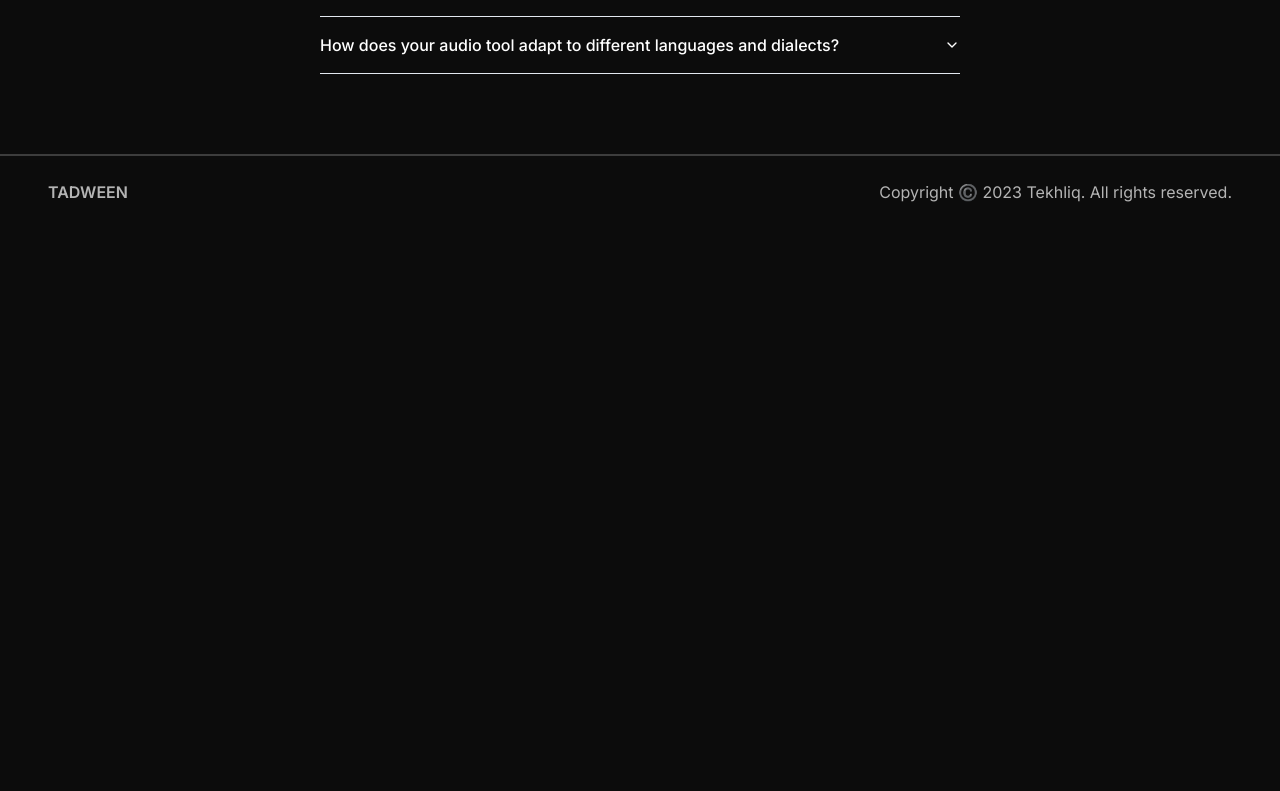
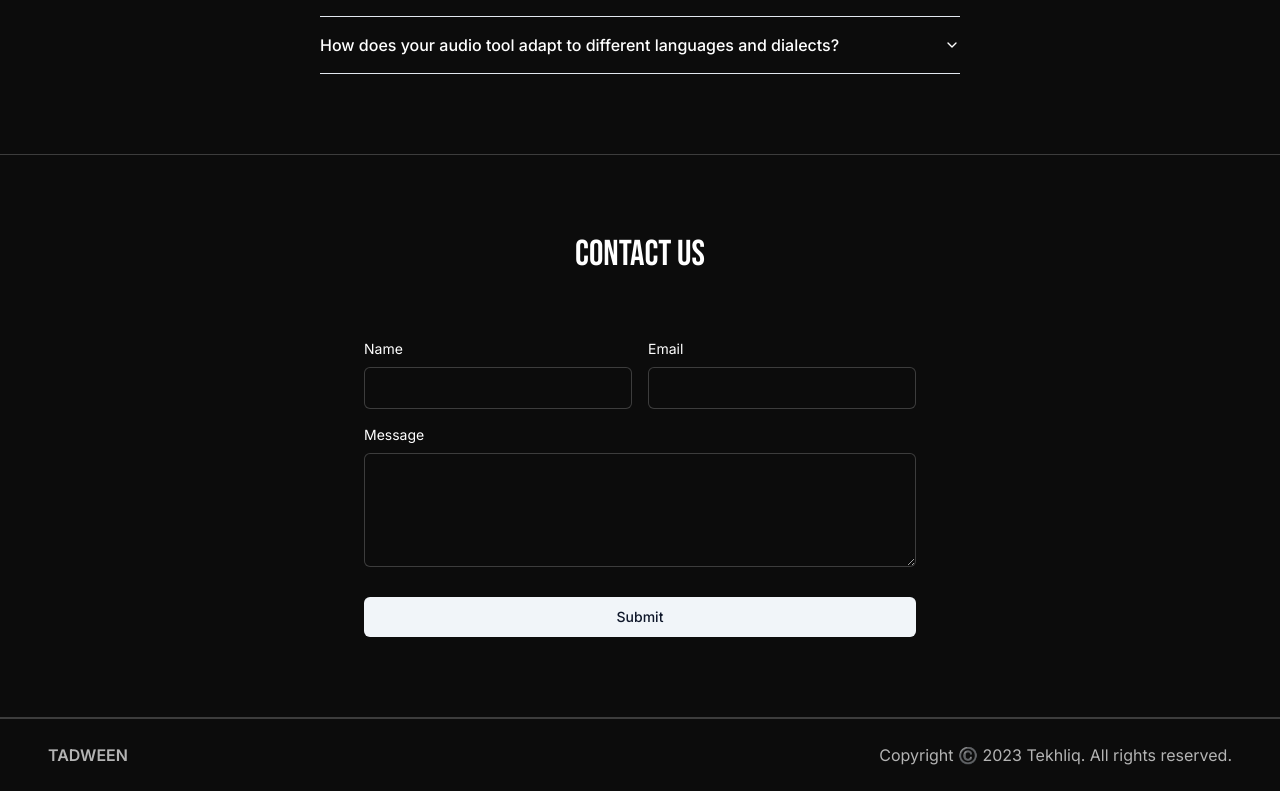
Before and after one commit to TekhliqAI/LowResourceUrduTTS, a Next.js app: page / in a window 1280 px wide. Shown: the part 2146-2937 px from the top of the page. Before the commit the page ends 2374 px from the top, so only its background shows below. Built offline with nearby package versions, Linux system fonts and the light colour scheme.

Commit message:
add contact form

```diff
--- a/src/app/page.jsx
+++ b/src/app/page.jsx
@@ -4,6 +4,7 @@ import UploadSection from "@/components/UploadSection";
 import FeaturedSection from "@/components/FeaturedSection";
 import FaqSection from "@/components/FaqSection";
 import ScrollToTop from "@/components/scrollToTop";
+import ContactForm from "@/components/ContactForm";
 
 export default function Home() {
   return (
@@ -12,6 +13,7 @@ export default function Home() {
       <UploadSection />
       <FeaturedSection />
       <FaqSection />
+      <ContactForm />
       <Footer />
       <ScrollToTop />
     </main>
--- /dev/null
+++ b/src/components/ContactForm.jsx
@@ -0,0 +1,57 @@
+import { Bebas_Neue } from "next/font/google";
+import { Button } from "@/components/ui/button";
+
+const bebas = Bebas_Neue({ subsets: ["latin"], weight: "400" });
+
+const ContactForm = () => {
+  return (
+    <section
+      id="Contact"
+      className="flex flex-col px-80 border-b-[1px] py-20 text-white gap-16 items-center border-white border-opacity-20"
+    >
+      <h2 className={`${bebas.className}  text-4xl font-semibold  `}>Contact Us</h2>
+      <form>
+        <div className="flex gap-4">
+          <div className="mb-4">
+            <label htmlFor="name" className="block  text-sm mb-2">
+              Name
+            </label>
+            <input
+              type="text"
+              id="name"
+              name="name"
+              className="w-full px-4 py-2 border bg-[#0c0c0c] border-white border-opacity-20 rounded-md focus:outline-none focus:border-opacity-40"
+            />
+          </div>
+          <div className="mb-4">
+            <label htmlFor="email" className="block  text-sm mb-2">
+              Email
+            </label>
+            <input
+              type="email"
+              id="email"
+              name="email"
+              className="w-full px-4 py-2 border bg-[#0c0c0c] border-white border-opacity-20 rounded-md focus:outline-none focus:border-opacity-40"
+            />
+          </div>
+        </div>
+        <div className="mb-6">
+          <label htmlFor="message" className="block  text-sm mb-2">
+            Message
+          </label>
+          <textarea
+            id="message"
+            name="message"
+            rows="4"
+            className="w-full px-4 py-2 border bg-[#0c0c0c] border-white border-opacity-20 rounded-md focus:outline-none focus:border-opacity-40"
+          ></textarea>
+        </div>
+        <Button className="w-full" variant="secondary">
+          Submit
+        </Button>
+      </form>
+    </section>
+  );
+};
+
+export default ContactForm;
```
